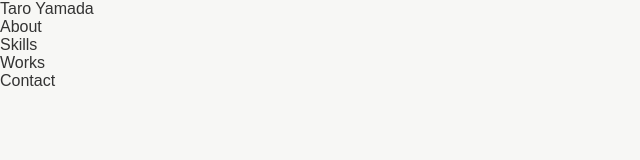
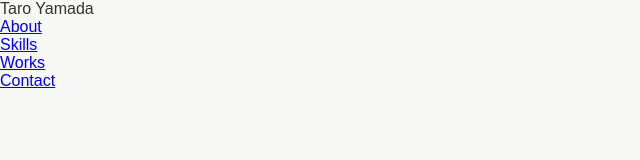
Before and after one commit to Mutaguchi-Renya/test, a plain HTML site: page index.html in a window 1280 px wide. Shown: the whole page, without its empty margins (0-640 px from the left). Drawn offline with Linux system fonts and the light colour scheme.

Commit message:
add: ナビの各リンクを各セクションへのページ内リンクにする

```diff
--- a/index.html
+++ b/index.html
@@ -13,10 +13,10 @@
         <p class="logo">Taro Yamada</p>
         <nav>
             <ul class="nav-list">
-                <li>About</li>
-                <li>Skills</li>
-                <li>Works</li>
-                <li>Contact</li>
+                <li><a href="#about">About</a></li>
+                <li><a href="#skills">Skills</a></li>
+                <li><a href="#works">Works</a></li>
+                <li><a href="#contact">Contact</a></li>
             </ul>
         </nav>
     </header>
```
